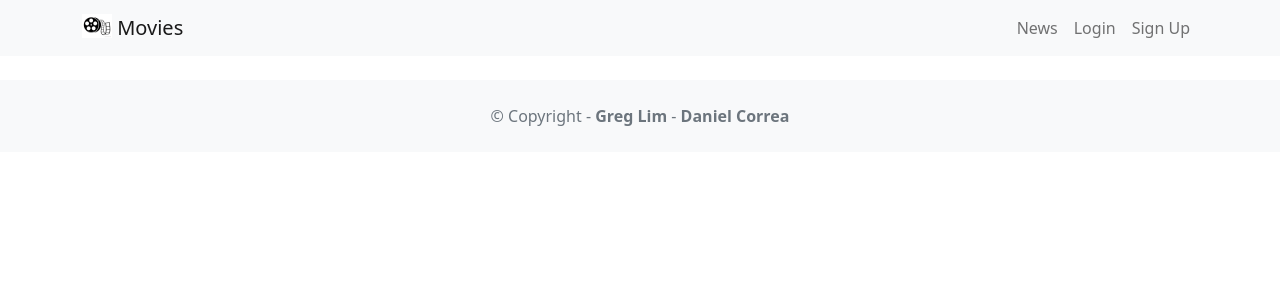
After one commit to ristep/moviereviews, a Django app: template moviereviews/templates/base.html in a window 1280 px wide. The commit adds this page. Shown: the top 300 px of the page. Run offline with Django 4.2, Linux system fonts and the light colour scheme; the template is opened without the code that fills it, so the values that code supplies are empty.

Commit message:
pred spienje

```diff
--- /dev/null
+++ b/moviereviews/templates/base.html
@@ -0,0 +1,72 @@
+<!DOCTYPE html>
+<html>
+<head>
+    <title>Movies App</title>
+    <link
+      href="https://cdn.jsdelivr.net/npm/bootstrap@5.1.1/dist/css/bootstrap.min.css"
+      rel="stylesheet"
+      crossorigin="anonymous"
+    />
+    <script
+      src="https://cdn.jsdelivr.net/npm/bootstrap@5.1.1/dist/js/bootstrap.bundle.min.js"
+      crossorigin="anonymous"
+    ></script>
+    <meta name="viewport" content="width=device-width, initial-scale=1" />
+</head>
+<body>
+   <nav class="navbar navbar-expand-lg navbar-light bg-light mb-3">
+      <div class="container">
+         {% comment %} <a class="navbar-brand" href="{% url 'home' %}">Movies</a> {% endcomment %}
+         <a class="navbar-brand" href="{% url 'home' %}">
+            {% load static %}
+            <img src="{% static 'images/movie.png' %}" alt="" width="30" height="24" class="d-inline-block align-text-top" />
+               Movies
+         </a>
+         <button
+            class="navbar-toggler"
+            type="button"
+            data-bs-toggle="collapse"
+            data-bs-target="#navbarNavAltMarkup"
+            aria-controls="navbarNavAltMarkup"
+            aria-expanded="false"
+            aria-label="Toggle navigation"
+         >
+          <span class="navbar-toggler-icon"></span>
+        </button>
+        <div class="collapse navbar-collapse" id="navbarNavAltMarkup">
+          <div class="navbar-nav ms-auto">
+            <a class="nav-link" href="{% url 'news' %}">News</a>
+            <a class="nav-link" href="{% url 'news' %}">Login</a>
+            <a class="nav-link" href="{% url 'home' %}">Sign Up</a>
+          </div>
+        </div>
+      </div>
+   </nav>
+
+   <div class="container">
+      {% block content %}
+      {% endblock content %}
+   </div>
+
+   <footer class="text-center text-lg-start bg-light text-muted mt-4">
+      <div class="text-center p-4">
+        © Copyright -
+        <a
+          class="text-reset fw-bold text-decoration-none"
+          target="_blank"
+          href="https://twitter.com/greglim81"
+        >
+          Greg Lim
+        </a>
+        -
+        <a
+          class="text-reset fw-bold text-decoration-none"
+          target="_blank"
+          href="https://twitter.com/danielgarax"
+        >
+          Daniel Correa
+        </a>
+      </div>
+   </footer>
+</body>
+</html>
--- a/news/models.py
+++ b/news/models.py
@@ -1,6 +1,5 @@
+# news/models.py
 from django.db import models
-
-# Create your models here.
 
 class News(models.Model):
    headline = models.CharField(max_length=200)
```
Also changed, not shown: movie/templates/home.html (+6 -25 lines), moviereviews/settings.py (+5 -3 lines), news/templates/news.html (+6 -12 lines), moviereviews/static/images/movie.png (added).
